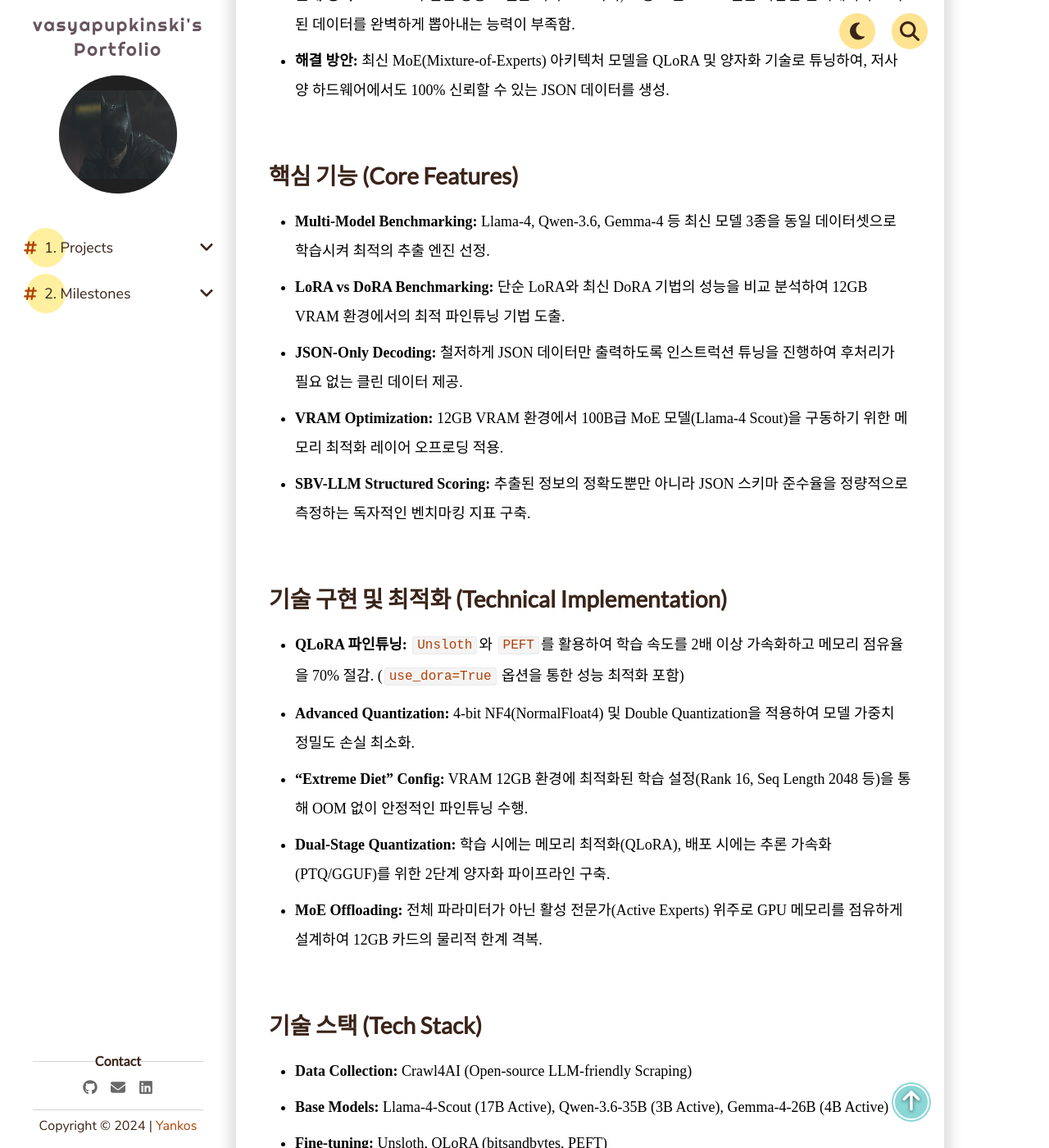
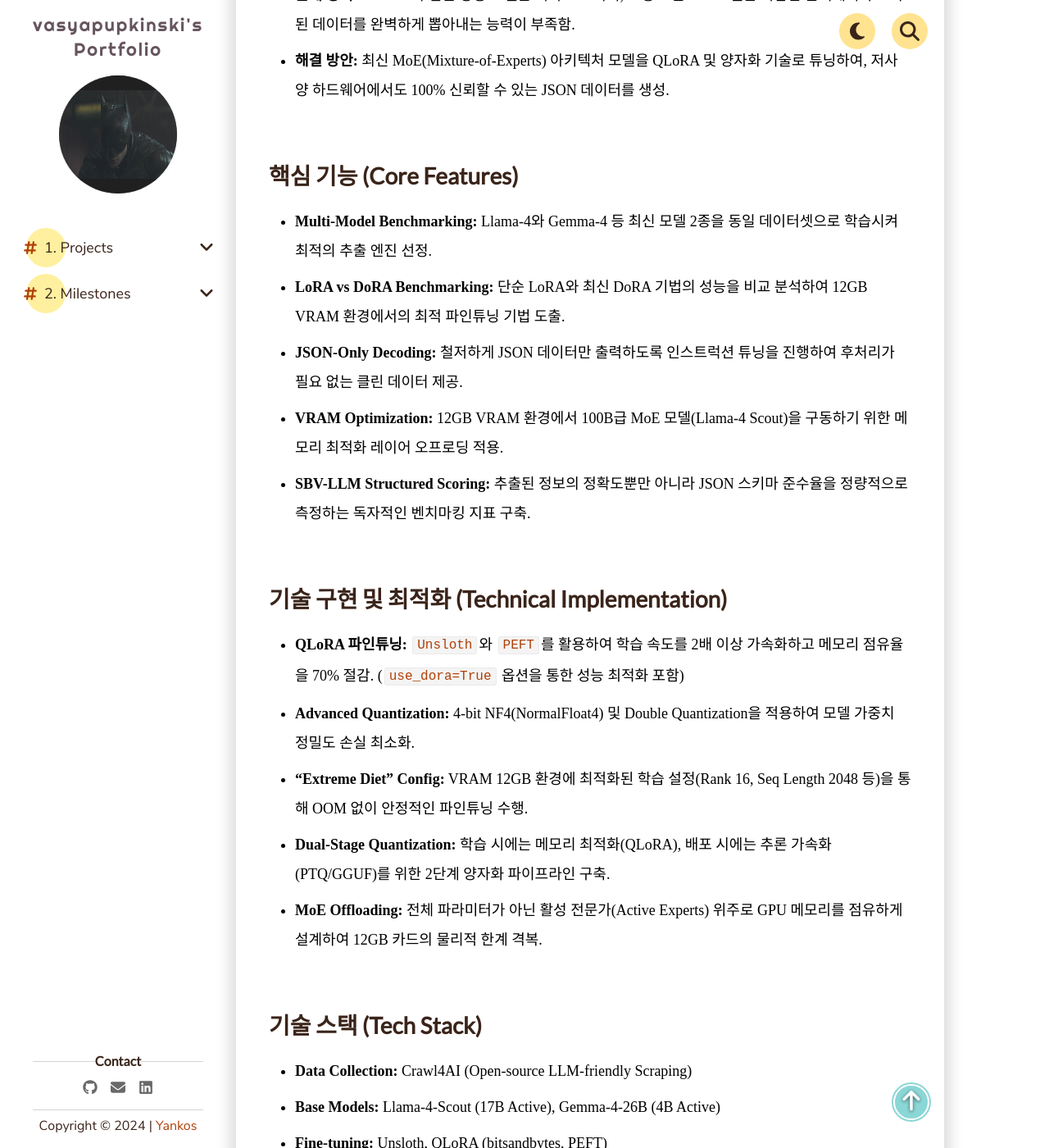
Before and after one commit to vasyapupkinski/vasyapupkinski.github.io, a Jekyll site: the page built from _pages/1. Projects/Personal Projects/sbv-llm-json-extractor.md, in a window 1280 px wide and 1400 px high, scrolled down 1051 px. Shown: the whole window at 82% size. Built offline with Jekyll 4.4.1, drawn with Linux system fonts in a browser that asks for light colours; comment, search, counter and statistics services are not loaded.

Commit message:
docs: Update model lineup to Llama-4 and Gemma-4

```diff
--- a/_pages/1. Projects/Personal Projects/sbv-llm-json-extractor.md
+++ b/_pages/1. Projects/Personal Projects/sbv-llm-json-extractor.md
@@ -17,7 +17,7 @@ date: 2026-05-11
 - **해결 방안:** 최신 MoE(Mixture-of-Experts) 아키텍처 모델을 QLoRA 및 양자화 기술로 튜닝하여, 저사양 하드웨어에서도 100% 신뢰할 수 있는 JSON 데이터를 생성.
 
 ## 핵심 기능 (Core Features)
-- **Multi-Model Benchmarking:** Llama-4, Qwen-3.6, Gemma-4 등 최신 모델 3종을 동일 데이터셋으로 학습시켜 최적의 추출 엔진 선정.
+- **Multi-Model Benchmarking:** Llama-4와 Gemma-4 등 최신 모델 2종을 동일 데이터셋으로 학습시켜 최적의 추출 엔진 선정.
 - **LoRA vs DoRA Benchmarking:** 단순 LoRA와 최신 DoRA 기법의 성능을 비교 분석하여 12GB VRAM 환경에서의 최적 파인튜닝 기법 도출.
 - **JSON-Only Decoding:** 철저하게 JSON 데이터만 출력하도록 인스트럭션 튜닝을 진행하여 후처리가 필요 없는 클린 데이터 제공.
 - **VRAM Optimization:** 12GB VRAM 환경에서 100B급 MoE 모델(Llama-4 Scout)을 구동하기 위한 메모리 최적화 레이어 오프로딩 적용.
@@ -32,7 +32,7 @@ date: 2026-05-11
 
 ## 기술 스택 (Tech Stack)
 - **Data Collection:** Crawl4AI (Open-source LLM-friendly Scraping)
-- **Base Models:** Llama-4-Scout (17B Active), Qwen-3.6-35B (3B Active), Gemma-4-26B (4B Active)
+- **Base Models:** Llama-4-Scout (17B Active), Gemma-4-26B (4B Active)
 - **Fine-tuning:** Unsloth, QLoRA (bitsandbytes, PEFT)
 - **Optimization:** llama.cpp (GGUF), PTQ (Post-Training Quantization)
 - **Deployment:** FastAPI, Ollama, Docker
```
